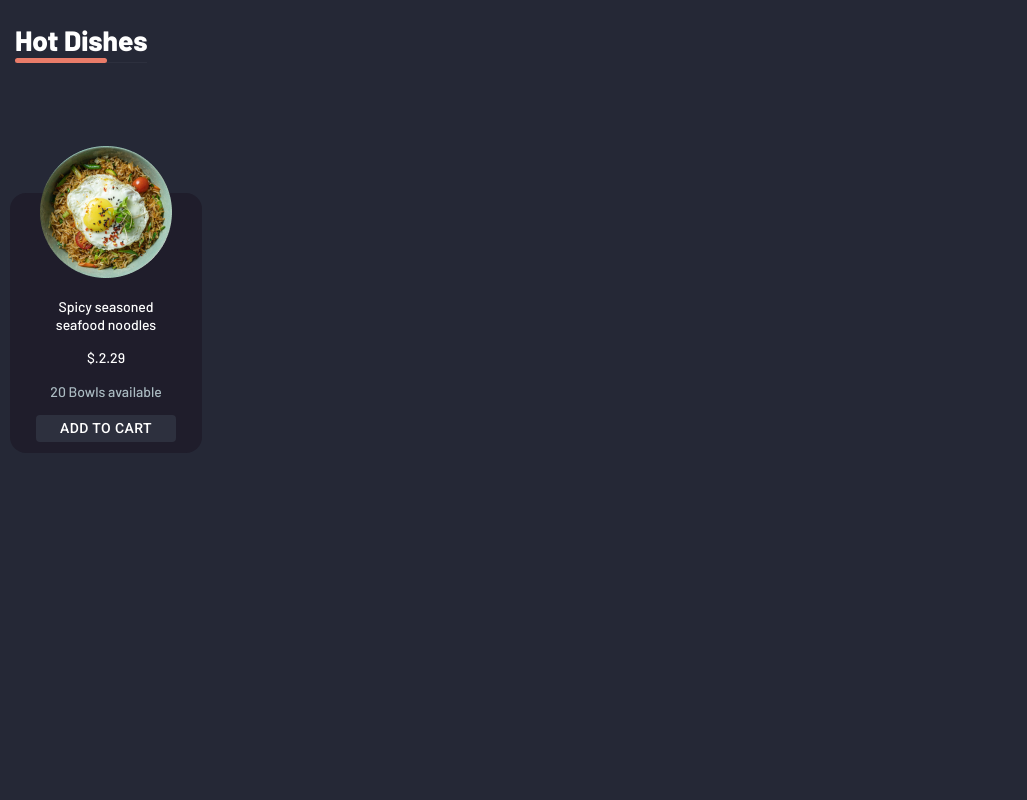
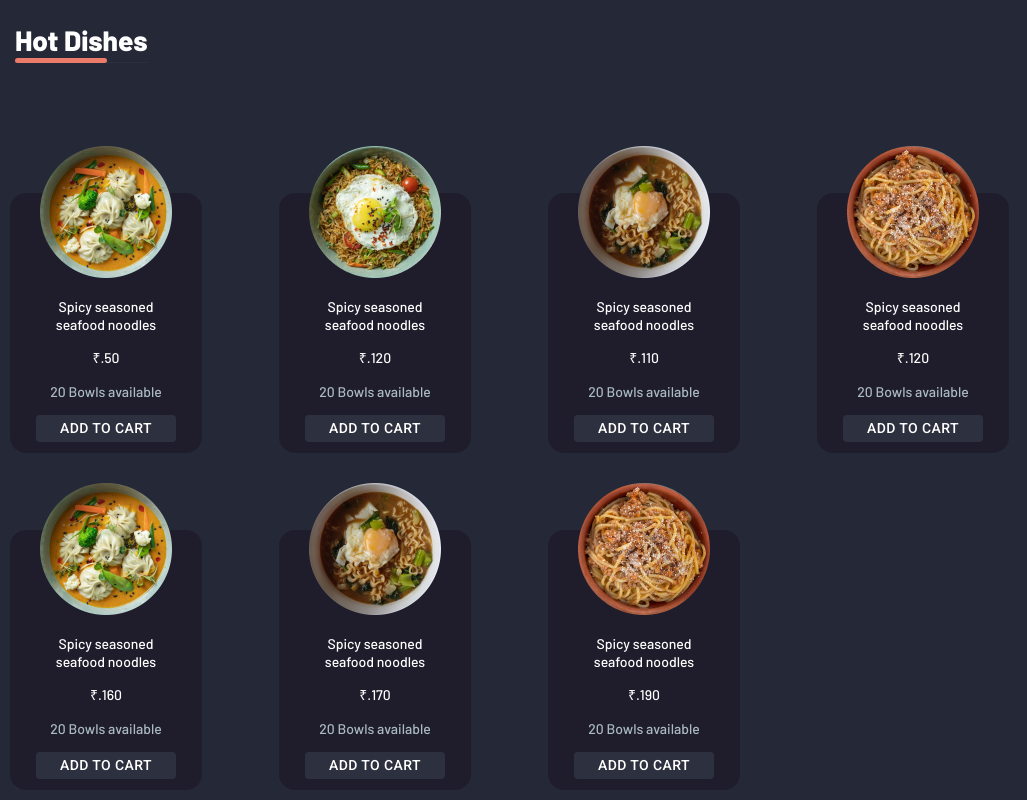
Before and after one commit to aninarafath6/Home-Chef, a React (Create React App) app in the folder home-che-front-end/: page / in a window 1280 px wide. Shown: the part 666-1466 px from the top of the page, without its empty margins (0-1027 px from the left). Before the commit the page ends 1129 px from the top, so only its background shows below. Built offline with nearby package versions, Linux system fonts and the light colour scheme.

Commit message:
added some dummy data to hot dish

```diff
--- /dev/null
+++ b/home-che-front-end/src/components/hot dishes/DisItem.js
@@ -0,0 +1,29 @@
+import {
+    DishContainer,
+    DishImageContainer,
+    DishContentContainer,
+    DisImage,
+    DishContent,
+    DishName,
+    DishPrice,
+    DishAvailability,
+    AddToCartButton
+} from "./HotDish.Element";
+export default function DisItem({dish}) {
+    const {name,price,availability,imageURL} =dish;
+    return (
+        <DishContainer>
+                    <DishImageContainer>
+                        <DisImage src={imageURL} alt={name} />
+                    </DishImageContainer>
+                    <DishContentContainer>
+                    <DishContent>
+                    <DishName>{name}</DishName>
+                    <DishPrice>₹.{price}</DishPrice>
+                    <DishAvailability>{availability} Bowls available</DishAvailability>
+                    <AddToCartButton>Add To Cart</AddToCartButton>
+                    </DishContent>
+                    </DishContentContainer>
+                </DishContainer>
+    )
+}
--- a/home-che-front-end/src/components/hot dishes/HotDish.Element.js
+++ b/home-che-front-end/src/components/hot dishes/HotDish.Element.js
@@ -80,7 +80,10 @@
       transform: translateY(-111px);
   position: absolute;
   `;
-  export const DisImage = styled.img``;
+  export const DisImage = styled.img`
+        width:132px;
+      height:132px;
+  `;
   export const DishContentContainer = styled.div``;
     export const DishContent = styled.div`
   width: 140px;
--- a/home-che-front-end/src/components/hot dishes/HotDish.js
+++ b/home-che-front-end/src/components/hot dishes/HotDish.js
@@ -2,16 +2,9 @@ import {
     Container,
     Heading,
     HotDishContentArea,
-    DishContainer,
-    DishImageContainer,
-    DishContentContainer,
-    DisImage,
-    DishContent,
-    DishName,
-    DishPrice,
-    DishAvailability,
-    AddToCartButton
 } from "./HotDish.Element";
+import dishes from './dummyDishes'
+import DishItem from './DisItem'
 
 export default function HotDish() {
     return (
@@ -20,21 +13,13 @@ export default function HotDish() {
                 Hot Dishes
             </Heading>
             <HotDishContentArea>
-                <DishContainer>
-                    <DishImageContainer>
-                        <DisImage src='/images/Content-Image 5.png' />
-                    </DishImageContainer>
-                    <DishContentContainer>
-                    <DishContent>
-                    <DishName>Spicy seasoned seafood noodles</DishName>
-                    <DishPrice>$.2.29</DishPrice>
-                    <DishAvailability>20 Bowls available</DishAvailability>
-                    <AddToCartButton>Add To Cart</AddToCartButton>
-                    </DishContent>
-                    </DishContentContainer>
-                </DishContainer>
-
-
+           {
+               dishes.map((dish,key)=>{
+                   return(
+                       <DishItem dish={dish} key={key}/>
+                   )
+               })
+           }
 
             </HotDishContentArea>
         </Container>
--- /dev/null
+++ b/home-che-front-end/src/components/hot dishes/dummyDishes.js
@@ -0,0 +1,44 @@
+export default [
+    {
+        name:'Spicy seasoned seafood noodles',
+        price:'50',
+        availability: 20,
+        imageURL:'/images/Content-Image 3.png'
+    },
+    {
+        name:'Spicy seasoned seafood noodles',
+        price:'120',
+        availability: 20,
+        imageURL:'/images/Content-Image 5.png'
+    },
+    {
+        name:'Spicy seasoned seafood noodles',
+        price:'110',
+        availability: 20,
+        imageURL:'/images/Content-Images.png'
+    },
+    {
+        name:'Spicy seasoned seafood noodles',
+        price:'120',
+        availability: 20,
+        imageURL:'/images/ContentImage.png'
+    },
+    {
+        name:'Spicy seasoned seafood noodles',
+        price:'160',
+        availability: 20,
+        imageURL:'/images/Content-Image 3.png'
+    },
+    {
+        name:'Spicy seasoned seafood noodles',
+        price:'170',
+        availability: 20,
+        imageURL:'/images/Content-Images.png'
+    },
+    {
+        name:'Spicy seasoned seafood noodles',
+        price:'190',
+        availability: 20,
+        imageURL:'/images/ContentImage.png'
+    },
+]
```
